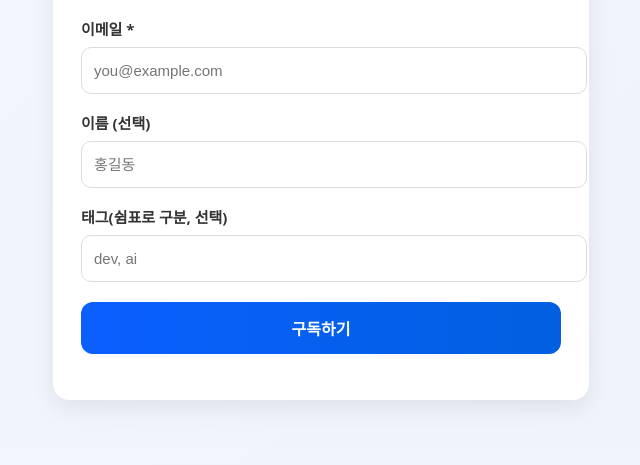
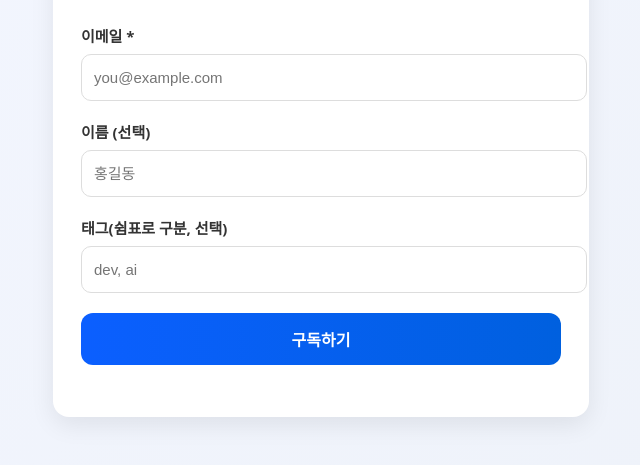
Before and after one commit to karnelll/newsletter-site, a plain HTML site: page index.html in a window 1280 px wide. Shown: the part 121-586 px from the top of the page, without its empty margins (319-959 px from the left). Drawn offline with Linux system fonts and the light colour scheme.

Commit message:
Update index.html

```diff
--- a/index.html
+++ b/index.html
@@ -21,7 +21,7 @@
     }
     .card:hover { transform: translateY(-2px); }
     h2 {
-      margin-top: 0;
+      margin: 0 0 28px;
       text-align: center;
       font-size: 1.6rem;
       font-weight: 700;
@@ -29,10 +29,13 @@
       -webkit-background-clip: text;
       -webkit-text-fill-color: transparent;
     }
+    .form-group {
+      margin-bottom: 20px; /* 필드 간 간격 통일 */
+    }
     label {
       display: block;
       font-weight: 600;
-      margin: 18px 0 8px;
+      margin-bottom: 8px;
       font-size: 15px;
       color: #333;
     }
@@ -43,6 +46,7 @@
       border-radius: 10px;
       font-size: 15px;
       transition: border 0.2s, box-shadow 0.2s;
+      margin: 0;
     }
     input:focus {
       outline: none;
@@ -59,7 +63,6 @@
       color: #fff;
       background: linear-gradient(90deg,#0b5fff,#0060df);
       cursor: pointer;
-      margin-top: 20px;
       transition: background 0.3s ease, transform 0.15s ease;
     }
     button:hover:not(:disabled) {
@@ -71,7 +74,7 @@
       cursor: not-allowed;
     }
     .msg {
-      margin-top: 14px;
+      margin-top: 16px;
       font-size: 14px;
       text-align: center;
     }
@@ -97,16 +100,24 @@
         <input type="text" name="website" autocomplete="off"/>
       </div>
 
+      <div class="form-group">
         <label for="email">이메일 *</label>
         <input id="email" name="email" type="email" required placeholder="you@example.com"/>
+      </div>
 
+      <div class="form-group">
         <label for="name">이름 (선택)</label>
         <input id="name" name="name" type="text" placeholder="홍길동"/>
+      </div>
 
+      <div class="form-group">
         <label for="tags">태그(쉼표로 구분, 선택)</label>
         <input id="tags" name="tags" type="text" placeholder="dev, ai"/>
+      </div>
 
+      <div class="form-group">
         <button id="submitBtn" type="submit">구독하기</button>
+      </div>
       <div id="msg" class="msg"></div>
     </form>
   </div>
```
Lines whose indentation alone changed are shown as unchanged.
